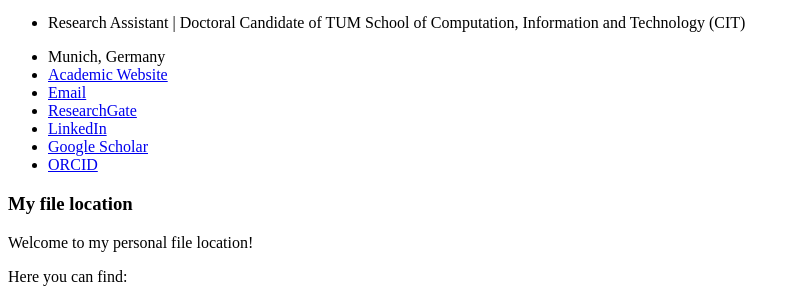
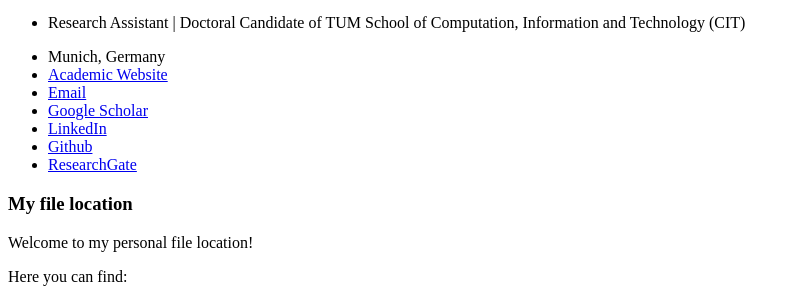
Before and after one commit to Liding-Zhang/liding-zhang.github.io, a Jekyll site: the page built from files/README.md, in a window 1280 px wide. Shown: the part 287-581 px from the top of the page, without its empty margins (0-800 px from the left). Built offline with Jekyll 4.4.1, drawn with Linux system fonts in a browser that asks for light colours; our own code applies the rules of GitHub Pages for plain Markdown files.

Commit message:
add githubPage in config.yml

```diff
--- a/_config.yml
+++ b/_config.yml
@@ -37,7 +37,7 @@ author:
   flickr           :
   facebook         :
   foursquare       :
-  github           : #"Liding-Zhang?tab=repositories"
+  github           : "Liding-Zhang"
   google_plus      :
   keybase          :
   instagram        :
@@ -45,7 +45,7 @@ author:
   lastfm           :
   linkedin         : "liding-zhang-388882228/"
   dblp             : # e.g., "https://dblp.org/pid/xx/xxxx.html"
-  orcid            : "https://orcid.org/0009-0007-0119-706X"
+  orcid            : #"https://orcid.org/0009-0007-0119-706X"
   pinterest        :
   soundcloud       :
   stackoverflow    : # http://stackoverflow.com/users/123456/username
--- a/_includes/author-profile.html
+++ b/_includes/author-profile.html
@@ -34,8 +34,8 @@
       {% if author.keybase %}
         <li><a href="https://keybase.io/{{ author.keybase }}"><i class="fas fa-fw fa-key" aria-hidden="true"></i> Keybase</a></li>
       {% endif %}
-       {% if author.researchgate %}
-        <li><a href="{{ author.researchgate }}"><i class="fab fa-fw fa-researchgate" aria-hidden="true"></i> ResearchGate</a></li>
+      {% if author.googlescholar %}
+        <li><a href="{{ author.googlescholar }}"><i class="fas fa-fw fa-graduation-cap"></i> Google Scholar</a></li>
       {% endif %}
       {% if author.twitter %}
         <li><a href="https://twitter.com/{{ author.twitter }}"><i class="fab fa-fw fa-twitter-square" aria-hidden="true"></i> Twitter</a></li>
@@ -103,8 +103,8 @@
       {% if author.vine %}
         <li><a href="https://vine.co/u/{{ author.vine }}"><i class="fab fa-fw fa-vine" aria-hidden="true"></i> Vine</a></li>
       {% endif %}
-      {% if author.googlescholar %}
-        <li><a href="{{ author.googlescholar }}"><i class="fas fa-fw fa-graduation-cap"></i> Google Scholar</a></li>
+      {% if author.researchgate %}
+        <li><a href="{{ author.researchgate }}"><i class="fab fa-fw fa-researchgate" aria-hidden="true"></i> ResearchGate</a></li>
       {% endif %}
       {% if author.pubmed %}
         <li><a href="{{ author.pubmed }}"><i class="ai ai-pubmed-square ai-fw"></i> PubMed</a></li>
@@ -129,8 +129,8 @@
       {% if author.keybase %}
         <a href="https://keybase.io/{{ author.keybase }}"><i class="fas fa-fw fa-key" aria-hidden="true"></i></a>
       {% endif %}
-       {% if author.researchgate %}
-        <a href="{{ author.researchgate }}"><i class="fab fa-fw fa-researchgate" aria-hidden="true"></i></a>
+      {% if author.googlescholar %}
+        <a href="{{ author.googlescholar }}"><i class="fas fa-fw fa-graduation-cap"></i></a>
       {% endif %}
       {% if author.twitter %}
         <a href="https://twitter.com/{{ author.twitter }}"><i class="fab fa-fw fa-twitter-square" aria-hidden="true"></i></a>
@@ -198,8 +198,8 @@
       {% if author.vine %}
         <a href="https://vine.co/u/{{ author.vine }}"><i class="fab fa-fw fa-vine" aria-hidden="true"></i></a>
       {% endif %}
-      {% if author.googlescholar %}
-        <a href="{{ author.googlescholar }}"><i class="fas fa-fw fa-graduation-cap"></i></a>
+      {% if author.researchgate %}
+        <a href="{{ author.researchgate }}"><i class="fab fa-fw fa-researchgate" aria-hidden="true"></i></a>
       {% endif %}
       {% if author.pubmed %}
         <a href="{{ author.pubmed }}"><i class="ai ai-pubmed-square ai-fw"></i></a>
```
Also changed, not shown: 3 other files.
